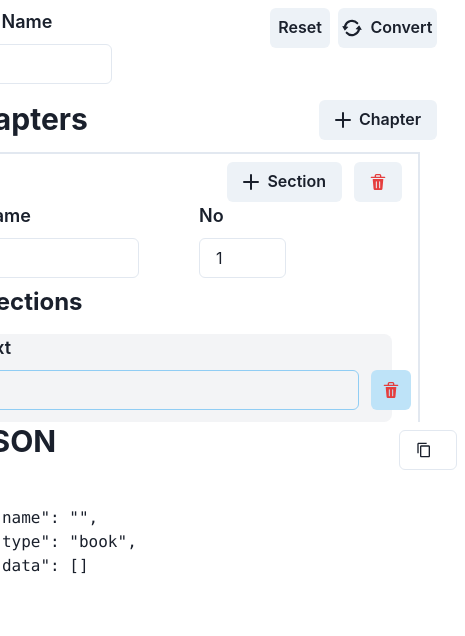
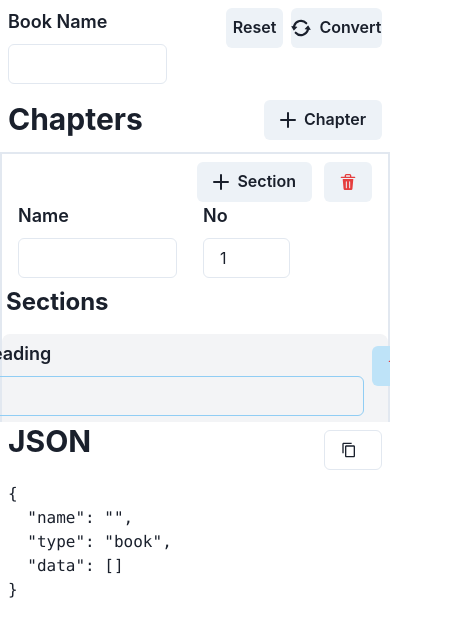
Before and after one commit to david-p-george/book-to-json-converter, a React (Create React App) app: page / in a window 390 px wide. Shown: the top 636 px of the page, 465 px wide, since content can reach past the window. Built offline with nearby package versions, Linux system fonts and the light colour scheme.

Commit message:
added responsiveness

```diff
--- a/src/components/InputSection.jsx
+++ b/src/components/InputSection.jsx
@@ -66,7 +66,12 @@ const InputSection = () => {
 
       Array.from(chapter.querySelectorAll("#section")).map((section) => {
         let sectionText = section.querySelector("#sectionText").value;
-        let sectionObj = { type: "section", text: sectionText };
+        let sectionHeading = section.querySelector("#sectionHeading").value;
+        let sectionObj = {
+          type: "section",
+          heading: sectionHeading,
+          text: sectionText,
+        };
 
         chapterObj.noOfSections += 1;
         chapterObj.sections.push(sectionObj);
@@ -95,7 +100,7 @@ const InputSection = () => {
   };
 
   return (
-    <div className="w-[500px] h-[700px] bg-white overflow-y-auto overflow-x-auto">
+    <div className="w-screen sm:w-[500px] h-1/2 sm:h-[700px] bg-white overflow-y-auto overflow-x-auto">
       <div className="flex justify-around w-full">
         <FormControl className="ml-2 mt-2">
           <FormLabel htmlFor="bookName">
@@ -136,7 +141,7 @@ const InputSection = () => {
       <div className="w-full flex flex-col justify-center items-center">
         {chapters?.map((chapter, i) => (
           <div
-            className="flex flex-col border-2 mt-3 mb-3 w-[450px]"
+            className="flex flex-col border-2 mt-3 mb-3 w-full sm:w-[450px]"
             id="chapter"
           >
             <div className="flex justify-end mr-2">
@@ -156,7 +161,7 @@ const InputSection = () => {
             </div>
 
             <div className="flex flex-row">
-              <FormControl className="ml-2">
+              <FormControl className="ml-4">
                 <FormLabel htmlFor="chapterText">
                   <span className="font-semibold text-lg">Name</span>
                 </FormLabel>
@@ -184,15 +189,29 @@ const InputSection = () => {
             </div>
 
             <div>
-              <Heading size="lg" className="ml-2 mt-2 mb-2">
+              <Heading size="lg" className="ml-1 sm:ml-5 mt-2 mb-2">
                 Sections
               </Heading>
 
               {chapter?.sections?.map((section) => (
                 <div
-                  className="flex flex-row w-[400px] justify-center items-center mb-4 mt-4 ml-5 rounded-lg bg-gray-100"
+                  className="flex flex-row w-full sm:w-[400px] justify-center items-center mb-4 mt-4 sm:ml-5 rounded-lg bg-gray-100"
                   id="section"
                 >
+                  <div className="flex flex-col">
+                    <FormControl className="ml-2">
+                      <FormLabel htmlFor="sectionHeading">
+                        <span className="font-semibold text-lg">Heading</span>
+                      </FormLabel>
+                      <Input
+                        id="sectionHeading"
+                        name="sectionHeading"
+                        htmlSize={30}
+                        width="auto"
+                        className="mb-3"
+                        borderColor="blue.200"
+                      />
+                    </FormControl>
                     <FormControl className="ml-2">
                       <FormLabel htmlFor="sectionText">
                         <span className="font-semibold text-lg">Text</span>
@@ -206,13 +225,16 @@ const InputSection = () => {
                         borderColor="blue.200"
                       />
                     </FormControl>
+                  </div>
 
-                  <Button className="mr-2 mt-6 ml-3" bgColor="blue.100">
+                  <div className="ml-2 mt-3 h-[176px]">
+                    <Button className="" bgColor="blue.100">
                       <DeleteIcon
                         color="red.500"
                         onClick={() => handleRemoveSection(i, section?.no)}
                       />
                     </Button>
+                  </div>
                 </div>
               ))}
             </div>
--- a/src/components/Output.jsx
+++ b/src/components/Output.jsx
@@ -19,7 +19,7 @@ const Output = () => {
   };
 
   return (
-    <div className="w-[500px] h-[700px] bg-white ml-10 overflow-y-auto overflow-x-auto">
+    <div className="w-screen sm:w-[500px] h-1/2 sm:h-[700px] bg-white sm:ml-10 overflow-y-auto overflow-x-auto">
       <div className="sticky top-0 w-full flex justify-between">
         <Heading as="h1" className="ml-2">
           JSON
```
Lines whose indentation alone changed are shown as unchanged.
